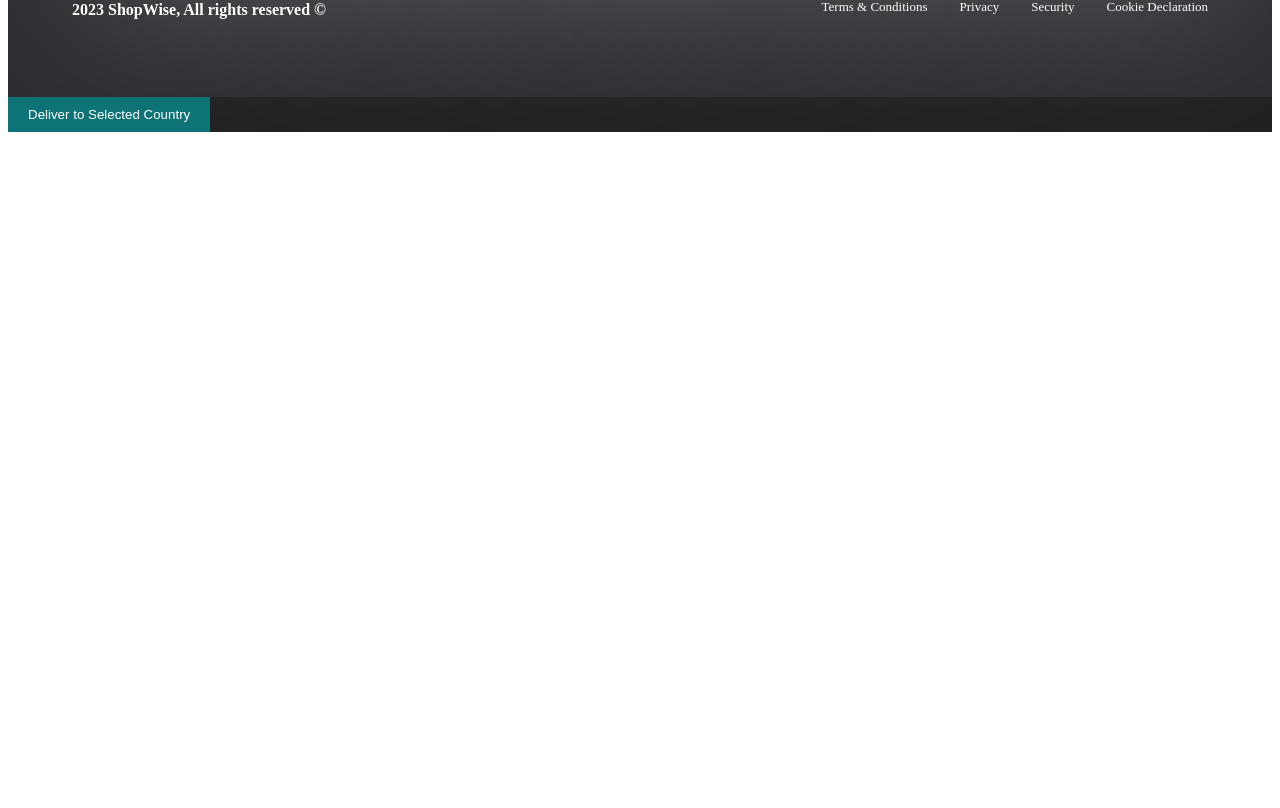
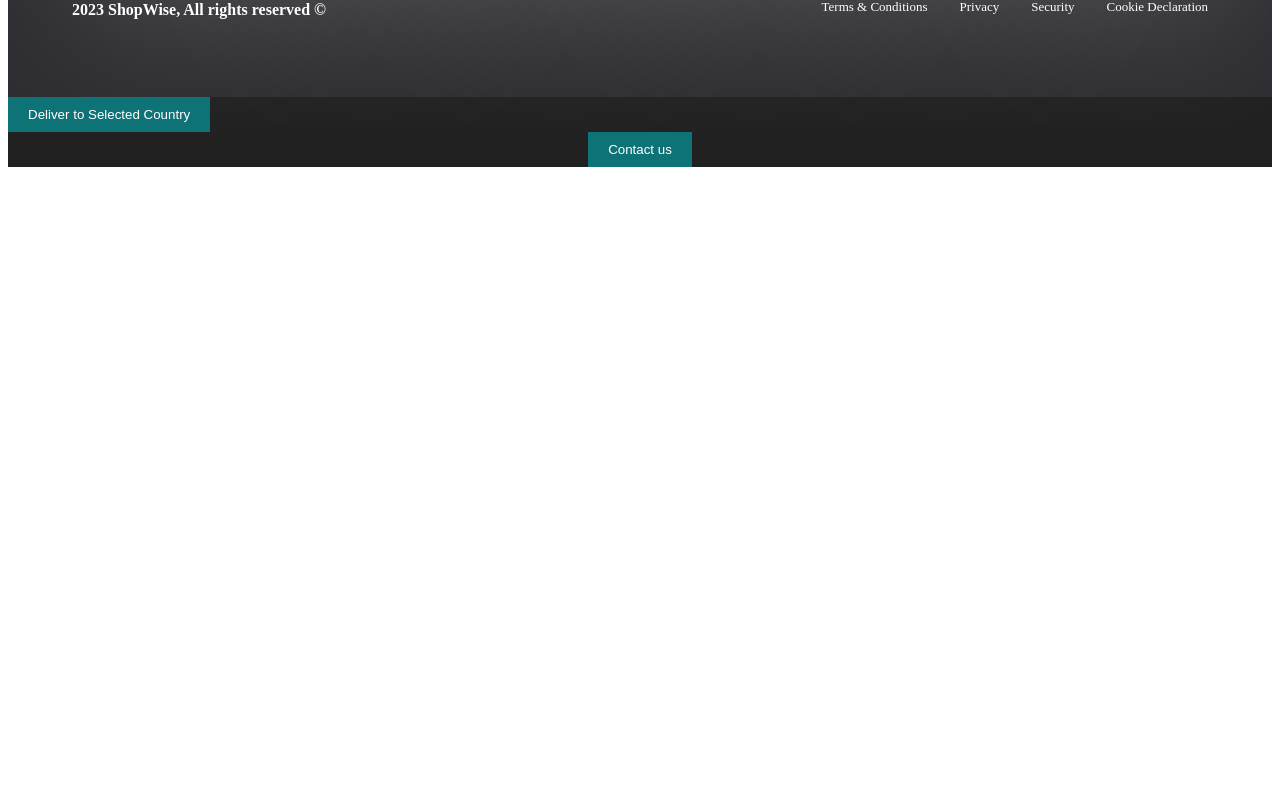
Before and after one commit to alexmina12/WebSite, a React (Create React App) app: page / in a window 1280 px wide. Shown: the part 1392-2200 px from the top of the page. After the commit the page ends 1567 px from the top, so only its background shows below. Built offline with nearby package versions, Linux system fonts and the light colour scheme; no server answers.

Commit message:
fixed the contact us button v 2.0

```diff
--- a/src/components/Contact/ContactUs.module.css
+++ b/src/components/Contact/ContactUs.module.css
@@ -1,14 +1,13 @@
-
 .contact-button {
-  position: absolute;
-  right: 47%;
-  top: 3852px;
+  margin: 0 auto;
+  /* bottom: 1500px; */
   padding: 10px 20px;
   background-color: #0d7377;
   color: #fff;
+  cursor: pointer;
+  display: block;
   border: none;
-  border: none;
-  cursor: pointer;
+  /* left: 50px; */
 }
 
 .popup {
```
